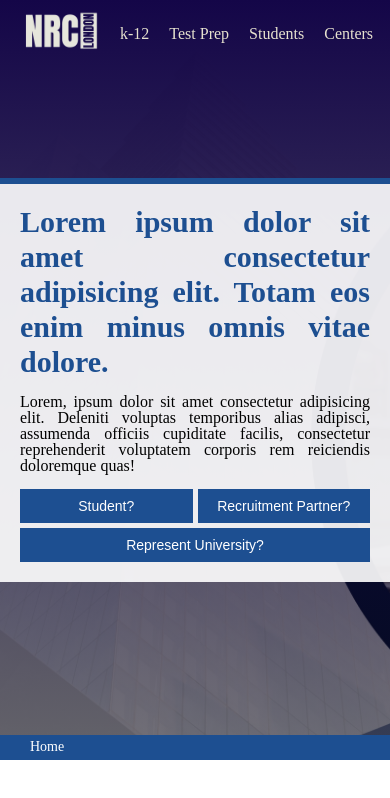
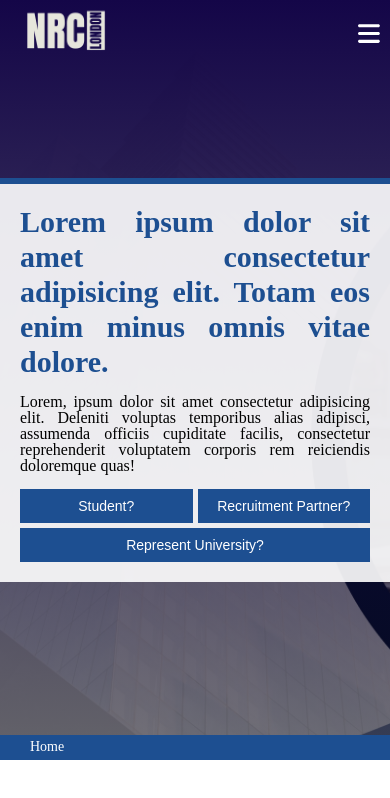
Before and after one commit to mahfuz-ta09/nrc-london, a Next.js app: page / in a window 390 px wide. Shown: the top 798 px of the page. Built offline with nearby package versions, Linux system fonts and the light colour scheme.

Commit message:
navbar updated

```diff
--- a/src/component/shared/Navbar/Navbar.tsx
+++ b/src/component/shared/Navbar/Navbar.tsx
@@ -62,6 +62,7 @@ const Navbar = () => {
                         <Link className='link' href="/">Services</Link>
                     </div>
 
+
                     <div className='link-holder'>
                         <Link className='link' href="/">Partner With us</Link>
                         <div className='drop-down'>
--- a/src/css/shared/Navbar/Navbar.css
+++ b/src/css/shared/Navbar/Navbar.css
@@ -4,7 +4,6 @@
     position: fixed;
     top: 0;
     left: 0;
-    right: 0;
     display: flex;
     align-items: center;
     justify-content: center;
@@ -118,7 +117,10 @@
     display: none;
 }
 
-@media screen and (max-width:790){
+
+
+
+@media screen and (max-width:790px){
     .menu-icon{
         display: block;
         z-index: 99999999;
@@ -130,6 +132,7 @@
         display: flex;
         flex-direction: column;
         align-items:center;
+        flex-direction: column;
         justify-content: start;
         gap: 30px;
         background: #1a1a31;
@@ -187,13 +190,3 @@
         background: rgb(20, 6, 72);
     }
 }
-
-
-/* @media screen and (max-width:480){
-    .nav-links{
-        width: 50vw;
-    }
-    .link-items{
-        width: 50vw;
-    }
-} */
```
